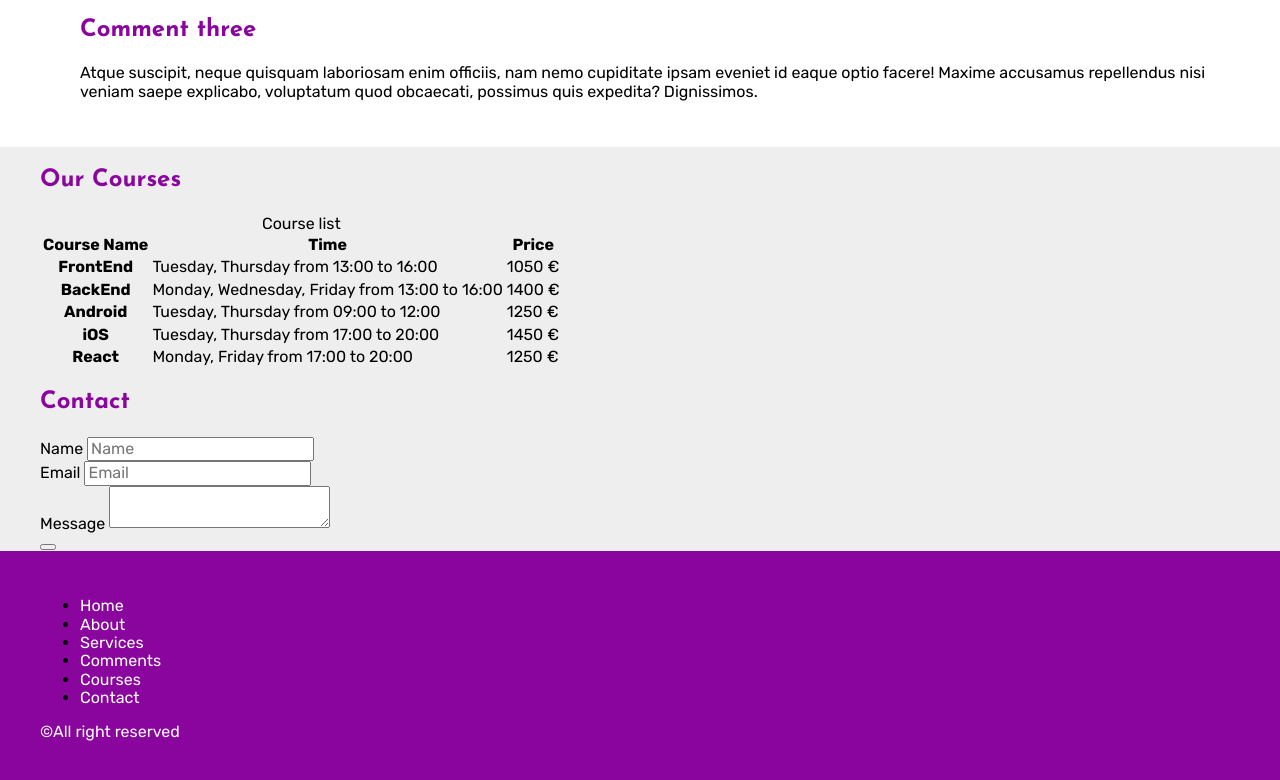
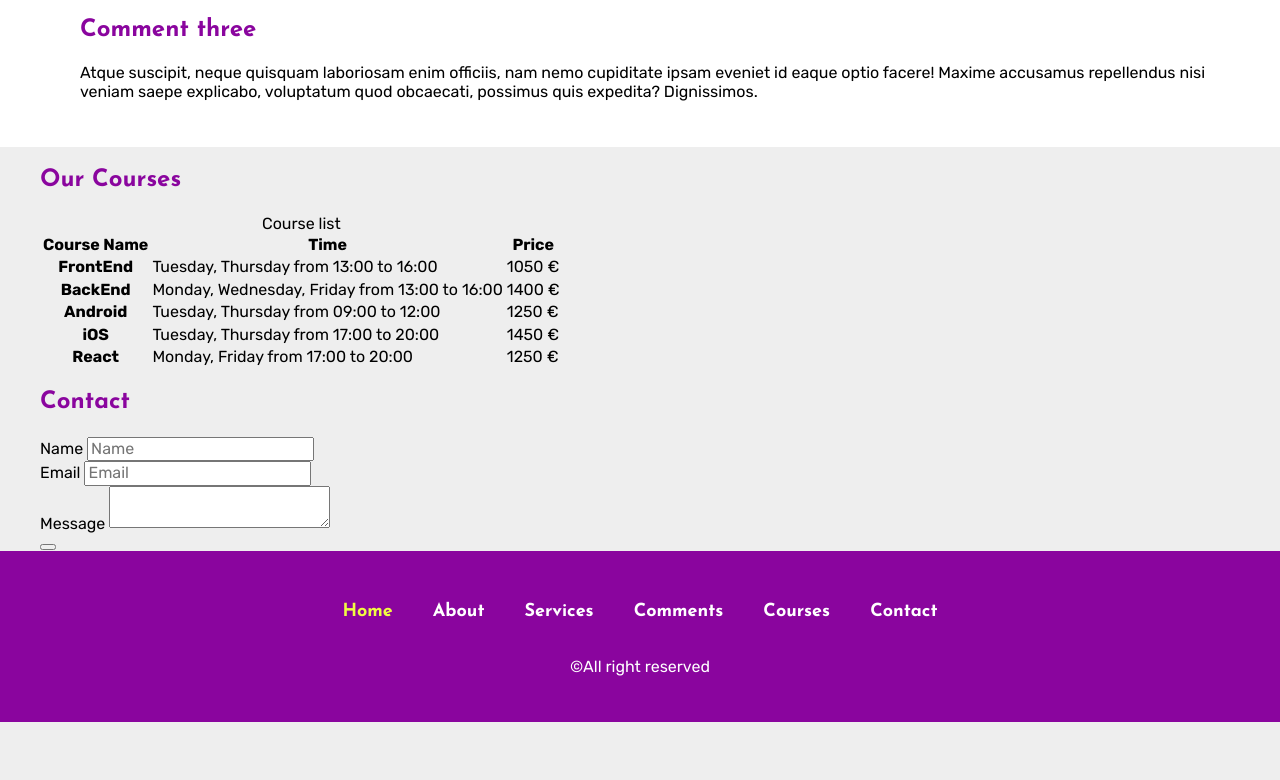
Before and after one commit to MartinaR-prog/learningSass, a plain HTML site: page public_html/index.html in a window 1280 px wide. Shown: the part 1461-2241 px from the top of the page. After the commit the page ends 2183 px from the top, so only its background shows below. Drawn offline with nearby package versions, Linux system fonts and the light colour scheme; files that its build step writes are made by us from their sources.

Commit message:
Footer done

```diff
--- a/public_html/index.html
+++ b/public_html/index.html
@@ -203,7 +203,7 @@
             <div class="container">
                 <nav>
                     <ul>
-                        <li><a href="#home">Home</a></li>
+                        <li><a class="active" href="#home">Home</a></li>
                         <li><a href="#about">About</a></li>
                         <li><a href="#service">Services</a></li>
                         <li><a href="#comments">Comments</a></li>
--- a/public_html/scss/partials/_footer.scss
+++ b/public_html/scss/partials/_footer.scss
@@ -1,11 +1,64 @@
 $footer-bg: $purple;
 $footer-color: $white;
+$footer-nav-font: $josefin;
+$footer-link-hover: $yellow;
 
 footer{
     padding: 30px 0;
     background-color: $footer-bg;
+
+    .copyright{
+        color: $footer-color;
+        text-align: center;
+    }
+    nav{
+        ul{
+            list-style: none;
+            padding-left: 0;
+            margin-bottom: 30px;
+            li{
+                a{
+                    display: block;
+                    padding: 5px 0;
+                    color: $footer-color;
+                    text-align: center;
+                    font-size: 1.8rem;
+                    font-family: $footer-nav-font;
+                    font-weight: $font-bold;
+                    //parent selector
+                    &:hover, &.active{
+                        color: $footer-link-hover;
+                    }
+                }
+                //a end
+            }
+            //li end
+        }
+        //ul end
+    }
+    //nav end
 }
+//footer end
 
-footer a, footer p{
-    color: $footer-color;
+@media(min-width: 768px){
+
+    footer{
+        .container{
+            nav{
+                ul{
+                    display: flex;
+                    justify-content: center;
+                    align-items: center;
+                    li{
+                        a{
+                            padding: 5px 20px;
+                        }
+                    }
+                }
+            }
+            //nav end
+        }
+        //.container end
+    }
+    // footer end
 }
--- a/public_html/scss/partials/_header.scss
+++ b/public_html/scss/partials/_header.scss
@@ -1,7 +1,7 @@
 $header-bg: $purple;
 $header-link-color: $white;
-$nav-font: $josefin;
-$nav-link-hover: $yellow;
+$header-nav-font: $josefin;
+$header-nav-link-hover: $yellow;
 
 header{
     padding: 30px 0;
@@ -23,12 +23,12 @@ header{
                     padding: 5px 0;
                     color: $header-link-color;
                     text-align: center;
-                    font-family: $nav-font;
+                    font-family: $header-nav-font;
                     text-transform: uppercase;
                     font-weight: $font-bold;
                     //parent selector
                     &:hover, &.active{
-                        color: $nav-link-hover;
+                        color: $header-nav-link-hover;
                     }
                 }
                 //a end
@@ -52,11 +52,9 @@ header{
             display: flex;
             justify-content: space-between;
             align-items: center;
-
             nav{
                 ul{
                     display: flex;
-
                     li{
                         a{
                             padding: 5px;
```
Also changed, not shown: public_html/css/theme.css, 1 other file.
